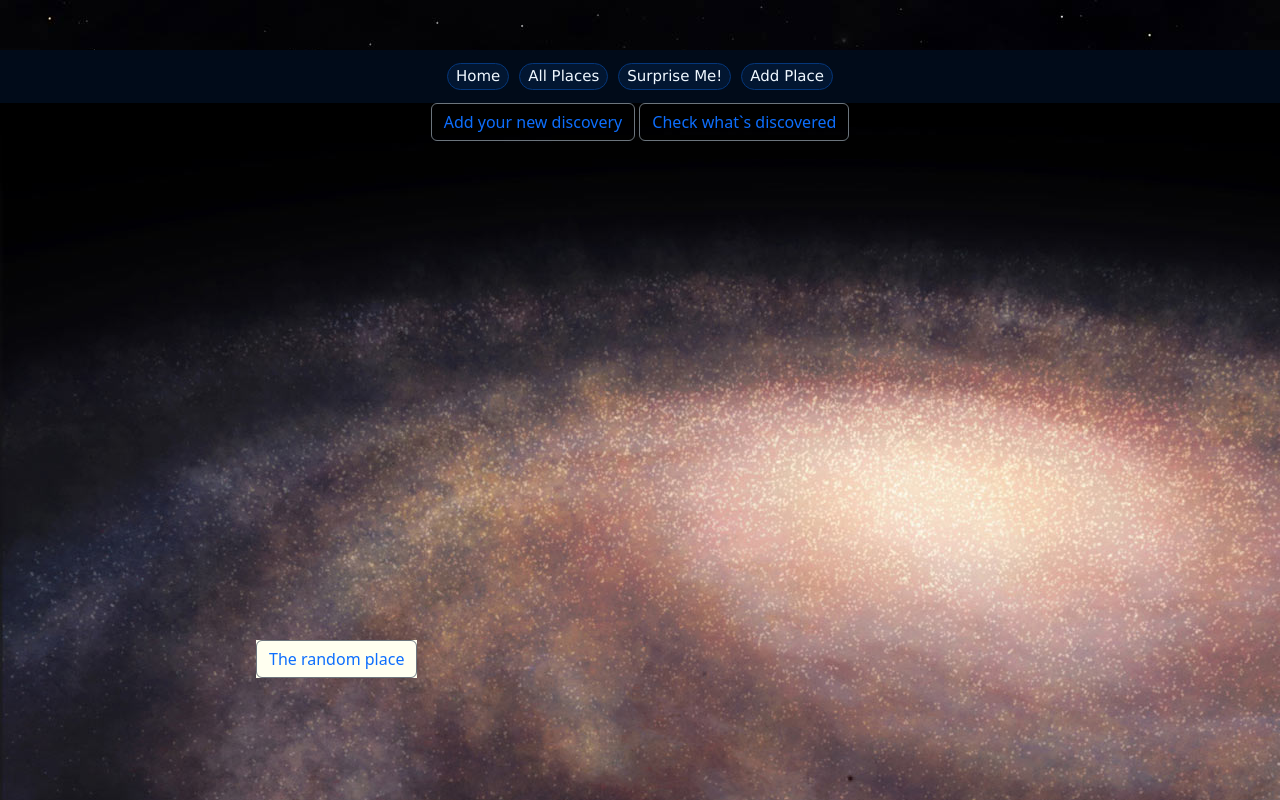
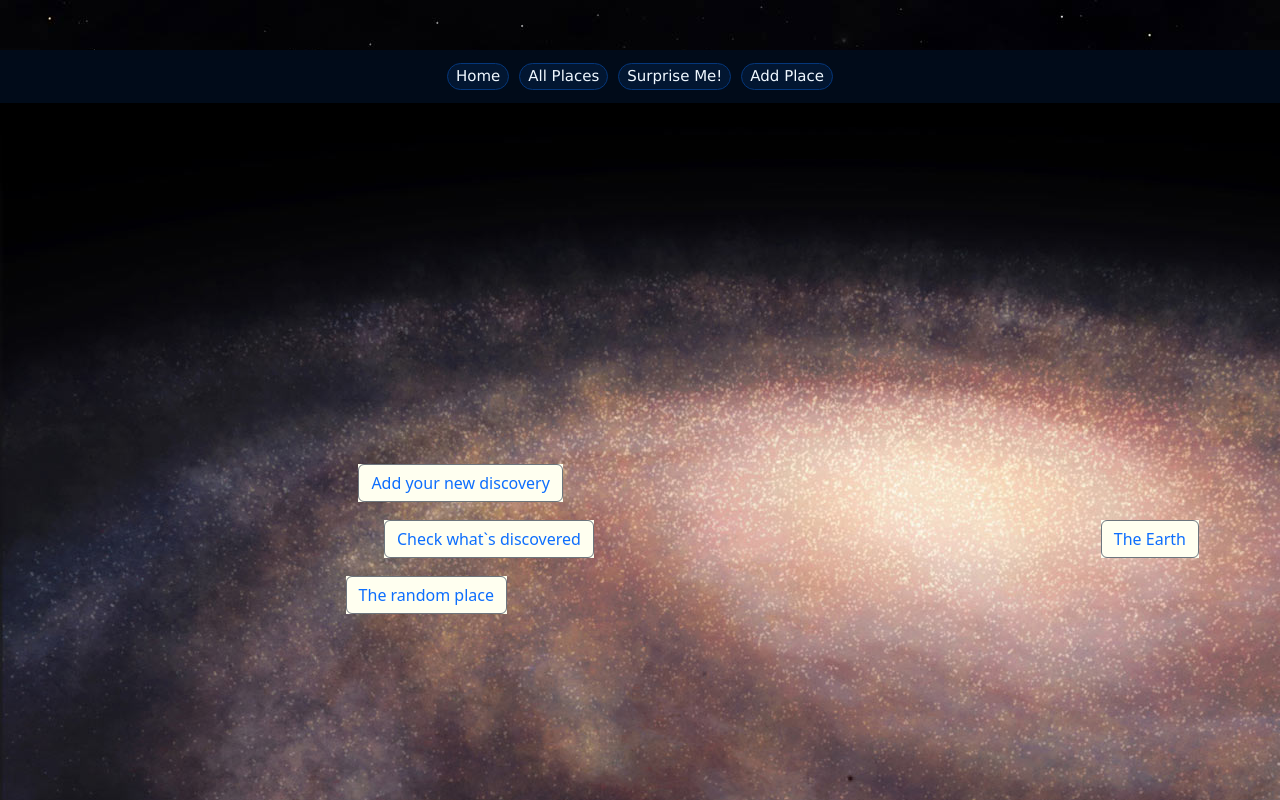
Before and after one commit to m02p02/react-json-project02, a React (Vite) app: page / in a window 1280 px wide. Shown: the top 800 px of the page. Built offline with nearby package versions, Linux system fonts and the light colour scheme.

Commit message:
Home page work

```diff
--- a/src/App.css
+++ b/src/App.css
@@ -54,8 +54,26 @@ NavBar
 HomePage
 */
 .hp-random-btn {
-  top: 80%;
-  left: 20%;
+  top: 72%;
+  left: 27%;
+  position: absolute;
+  background-color: ivory;
+}
+.hp-random-btn2 {
+  top: 58%;
+  left: 28%;
+  position: absolute;
+  background-color: ivory;
+}
+.hp-random-btn3 {
+  top: 65%;
+  left: 30%;
+  position: absolute;
+  background-color: ivory;
+}
+.hp-random-btnEarth {
+  top: 65%;
+  left: 86%;
   position: absolute;
   background-color: ivory;
 }
--- a/src/pages/HomePage.jsx
+++ b/src/pages/HomePage.jsx
@@ -4,6 +4,7 @@ import { Button } from "react-bootstrap";
 
 
 function HomePage() {
+
 
     return (
         <>
@@ -14,11 +15,14 @@ function HomePage() {
                     <span className='hp-random-btn'>
                         <Button variant="outline-secondary"><Link to="/places/random-place">The random place</Link></Button>{"  "}
                     </span>
-                    <span>
+                    <span className='hp-random-btn2'>
                         <Button variant="outline-secondary"><Link to="/places/add-place">Add your new discovery</Link></Button>{"  "}
                     </span>
-                    <span>
+                    <span className='hp-random-btn3'>
                         <Button variant="outline-secondary"><Link to='/places/all-places'>Check what`s discovered</Link></Button>{"  "}
+                    </span>
+                    <span className='hp-random-btnEarth'>
+                        <Button variant="outline-secondary"><Link to='//places/details/1'>The Earth</Link></Button>{"  "}
                     </span>
                 </div>
 
```
